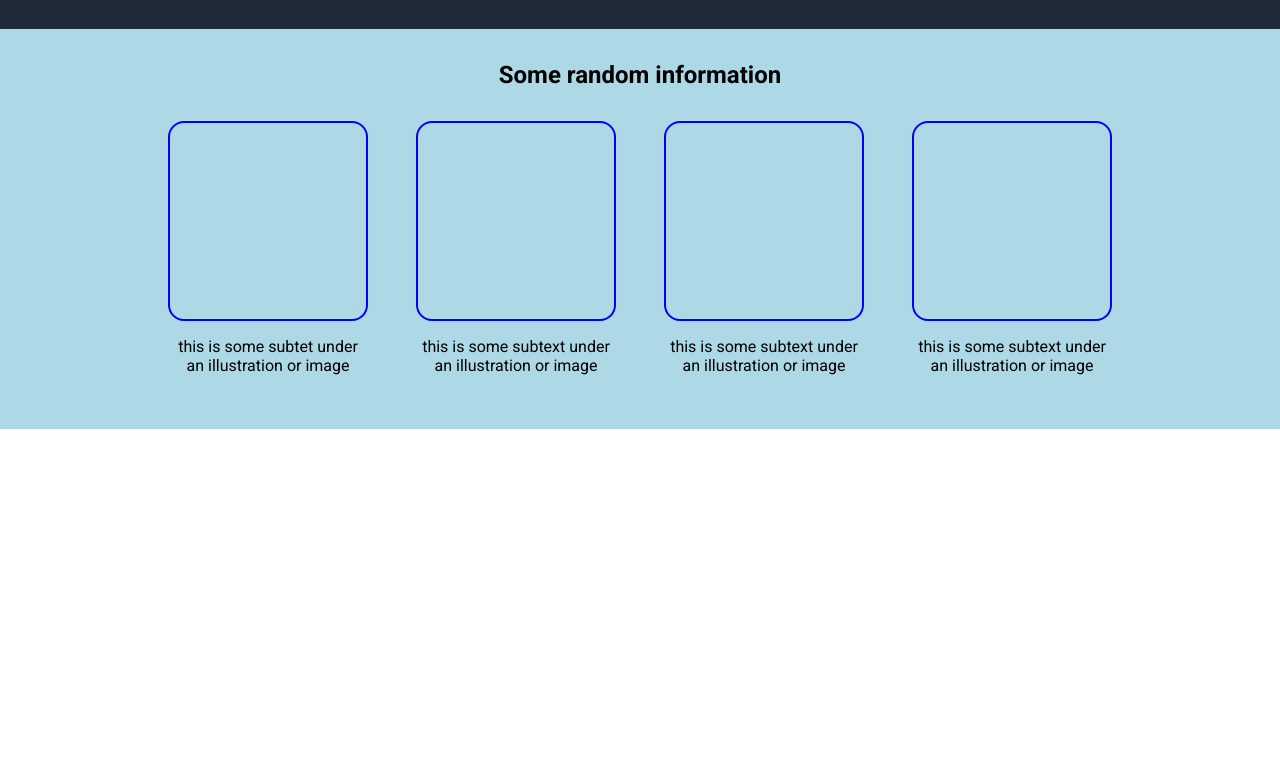
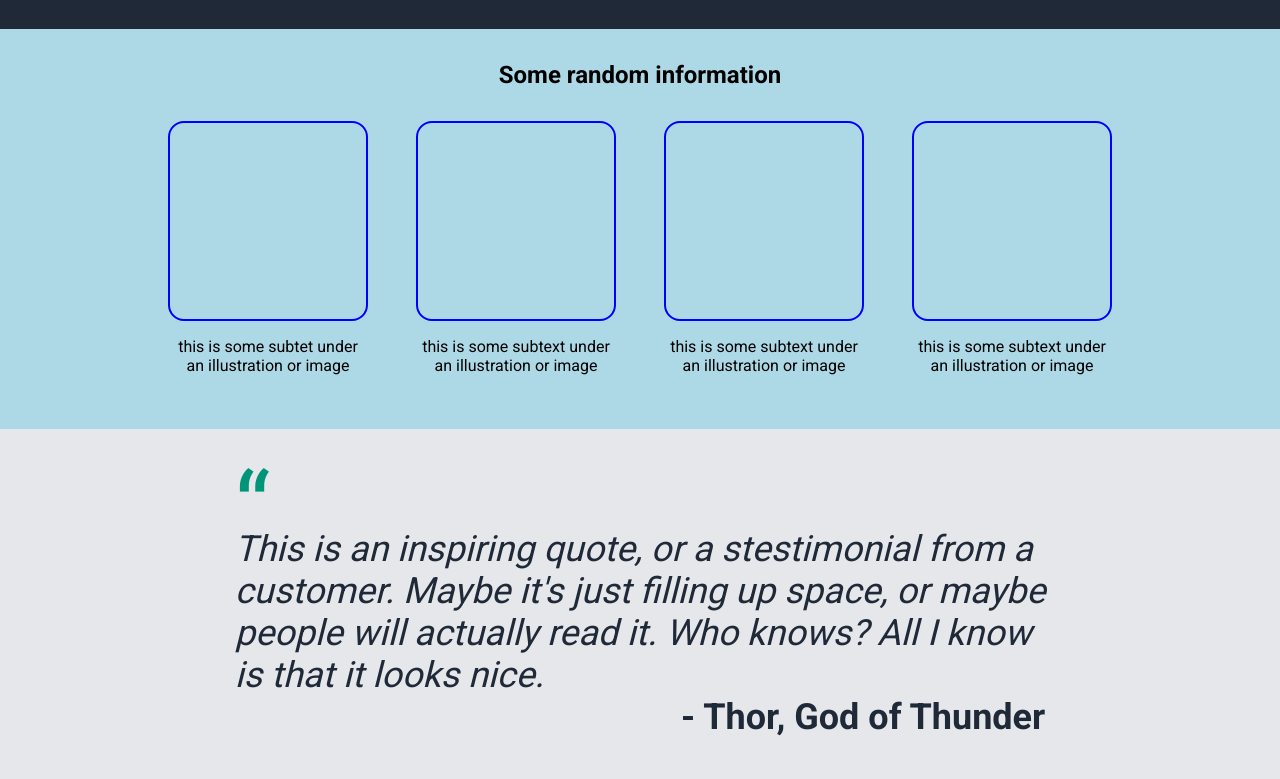
Before and after one commit to TimbakTwo/LandingPage, a plain HTML site: page index.html in a window 1280 px wide. Shown: the part 371-1150 px from the top of the page. Before the commit the page ends 800 px from the top, so only its background shows below. Drawn offline with Linux system fonts and the light colour scheme.

Commit message:
added new section 3

```diff
--- a/index.html
+++ b/index.html
@@ -72,5 +72,18 @@
 
    </div>
 
+   <div class="sectionThree">
+        <blockquote class="blockquote blockquote--quoted">
+            <p class="blockquote__text">
+                <em>This is an inspiring quote, or a stestimonial from a <br>
+                    customer. Maybe it's just filling up space, or maybe <br>
+                    people will actually read it. Who knows? All I know <br>
+                     is that it looks nice.
+                </em>
+            </p>
+            <div class="blockquote__text blockquote__text--author">- Thor, God of Thunder</div>
+        </blockquote>
+   </div>
+
 </body>
 </html>
--- a/styles.css
+++ b/styles.css
@@ -73,6 +73,7 @@ header ul a {
     margin: 2rem 0;
     justify-content: center;
     padding: 0;
+    font-weight: 900;
 }
 
 .boxContainer {
@@ -99,6 +100,40 @@ header ul a {
     border: 2px solid blue;
 }
 
+.sectionThree {
+    margin-top: 0;
+    height: 350px;
+    background-color: #E5E7EB;
+    display: flex;
+    align-items: center;
+    justify-content: center;
+}
+
+.blockquote {
+    max-width: auto;
+    margin: 0;
+}
+
+.blockquote--quoted::before {
+    content: "\201c";
+    font-size: 100px;
+    color: #009578;
+    display: block;
+    margin-bottom: -40px;
+    margin-top: -20px;
+}
+
+.blockquote__text {
+    font-size: 36px;
+    color: #1F2937;
+    margin: 0;
+}
+
+.blockquote__text--author {
+    text-align: end;
+    font-weight: 900;
+}
+
 @media only screen and (max-width: 605px){
 
     .sectionOne > div > div {
```
